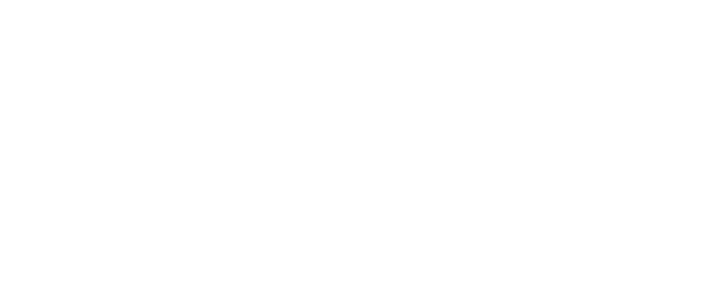
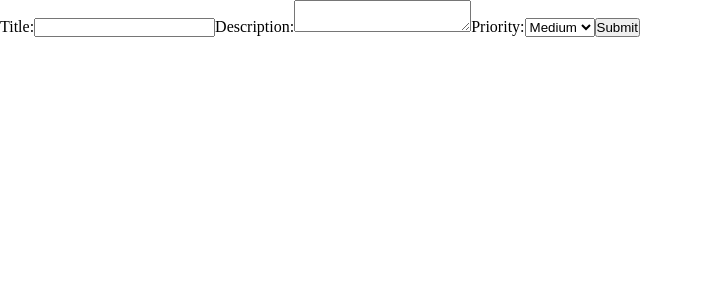
Before and after one commit to ZilongZhan/react-circuit-manager, a React (Vite) app: page / in a window 1280 px wide. Shown: the top 300 px of the page, without its empty margins (0-703 px from the left). Built offline with nearby package versions, Linux system fonts and the light colour scheme; data requests are answered from the project's data file.

Commit message:
chore: Add axios and json-server dependencies, update package.json scripts.

```diff
--- /dev/null
+++ b/db.json
@@ -0,0 +1,29 @@
+{
+  "issues": [
+    {
+      "id": "1",
+      "title": "Edited issue",
+      "description": "This is the first issue",
+      "status": "open",
+      "priority": "high",
+      "verified": false,
+      "created_at": "201"
+    },
+    {
+      "id": "eb57",
+      "title": "No title",
+      "description": "No description",
+      "status": "open",
+      "priority": "medium",
+      "verified": false,
+      "created_at": "2024-05-17T15:14:13.471Z"
+    }
+  ],
+  "users": [
+    {
+      "id": "1",
+      "name": "John Doe",
+      "email": "JohnDoe@gmail.com"
+    }
+  ]
+}
--- a/package.json
+++ b/package.json
@@ -8,9 +8,12 @@
     "build": "vite build",
     "lint": "eslint . --ext js,jsx --report-unused-disable-directives --max-warnings 0",
     "lint:fix": "npm run lint -- --fix",
-    "preview": "vite preview"
+    "preview": "vite preview",
+    "server": "json-server --watch db.json --port 5000"
   },
   "dependencies": {
+    "axios": "^1.6.8",
+    "json-server": "^1.0.0-alpha.23",
     "react": "^18.2.0",
     "react-dom": "^18.2.0",
     "react-router-dom": "^6.23.0"
--- a/src/App.jsx
+++ b/src/App.jsx
@@ -1,6 +1,135 @@
+import React, { useState, useEffect } from "react";
+import { Delete, Get, Post, Update } from "./services";
+
 import "./App.css";
 import "./sanitize.css";
 
-function App() {}
+function App() {
+  // Hooks
+
+  const [issues, setIssues] = useState([]);
+  const [users, setUsers] = useState([]);
+  const [newIssue, setNewIssue] = useState({
+    title: "No title",
+    description: "No description",
+    status: "open",
+    priority: "medium",
+    verified: false,
+  });
+
+  // Issues
+
+  useEffect(() => {
+    const fetchIssues = async () => {
+      const issuesFromService = await Get("issues");
+      setIssues(issuesFromService);
+    };
+
+    fetchIssues();
+  }, [issues]);
+
+  const testIssue = {
+    id: "1",
+    title: "Issue 1",
+    description: "This is the first issue",
+    status: "open",
+    priority: "high",
+    verified: false,
+    created_at: "201",
+  };
+
+  const handleResetIssues = async () => {
+    await Post("issues", testIssue);
+  };
+
+  const handleDeleteIssues = async () => {
+    await Delete("issues", 1);
+  };
+
+  // Users
+
+  useEffect(() => {
+    const fetchUsers = async () => {
+      const usersFromService = await Get("users");
+      setUsers(usersFromService);
+    };
+
+    fetchUsers();
+  }, [users]);
+
+  const testUser = {
+    id: "1",
+    name: "John Doe",
+    email: "JohnDoe@gmail.com",
+  };
+
+  const handleResetUsers = async () => {
+    await Post("users", testUser);
+  };
+
+  const handleDeleteUsers = async () => {
+    await Delete("users", 1);
+  };
+
+  // Form issue
+
+  const handleChange = (e) => {
+    setNewIssue({
+      ...newIssue,
+      [e.target.name]: e.target.value,
+    });
+  };
+
+  const handleSubmit = (e) => {
+    e.preventDefault();
+    const issueWithTimestamp = {
+      ...newIssue,
+      created_at: new Date().toISOString(),
+    };
+    setNewIssue(issueWithTimestamp);
+    Post("issues", issueWithTimestamp);
+  };
+
+  // Edit issue
+
+  const handleEditIssue = async (id) => {
+    const issue = await Get("issues", id);
+    console.log(issue);
+    const editedIssue = {
+      ...issue["0"],
+      title: "Edited issue",
+    };
+    console.log(editedIssue);
+    await Update("issues", id, editedIssue);
+  };
+
+  return (
+    <>
+      <form onSubmit={handleSubmit}>
+        <label>
+          Title:
+          <input type="text" name="title" onChange={handleChange} />
+        </label>
+        <label>
+          Description:
+          <textarea name="description" onChange={handleChange} />
+        </label>
+        <label>
+          Priority:
+          <select
+            name="priority"
+            value={newIssue.priority}
+            onChange={handleChange}
+          >
+            <option value="high">High</option>
+            <option value="medium">Medium</option>
+            <option value="low">Low</option>
+          </select>
+        </label>
+        <button type="submit">Submit</button>
+      </form>
+    </>
+  );
+}
 
 export default App;
--- /dev/null
+++ b/src/services/delete.js
@@ -0,0 +1,11 @@
+import axios from "axios";
+import { BASE_URL } from ".";
+
+export const Delete = async (src, id) => {
+  try {
+    const response = await axios.delete(`${BASE_URL}/${src}/${id}`);
+    return response.data;
+  } catch (error) {
+    console.error(error);
+  }
+};
--- /dev/null
+++ b/src/services/get.js
@@ -0,0 +1,11 @@
+import axios from "axios";
+import { BASE_URL } from ".";
+
+export const Get = async (src) => {
+  try {
+    const response = await axios.get(`${BASE_URL}/${src}`);
+    return response.data;
+  } catch (error) {
+    console.error(error);
+  }
+};
--- /dev/null
+++ b/src/services/index.js
@@ -0,0 +1,6 @@
+export const BASE_URL = "http://localhost:5000";
+
+export { Delete } from "./delete";
+export { Get } from "./get";
+export { Post } from "./post";
+export { Update } from "./update";
--- /dev/null
+++ b/src/services/post.js
@@ -0,0 +1,11 @@
+import axios from "axios";
+import { BASE_URL } from ".";
+
+export const Post = async (src, data) => {
+  try {
+    const response = await axios.post(`${BASE_URL}/${src}`, data);
+    return response.data;
+  } catch (error) {
+    console.error(error);
+  }
+};
--- /dev/null
+++ b/src/services/update.js
@@ -0,0 +1,11 @@
+import axios from "axios";
+import { BASE_URL } from ".";
+
+export const Update = async (src, id, data) => {
+  try {
+    const response = await axios.put(`${BASE_URL}/${src}/${id}`, data);
+    return response.data;
+  } catch (error) {
+    console.error(error);
+  }
+};
```
Also changed, not shown: 1 other file (tests, documents, lock files or other folders).
